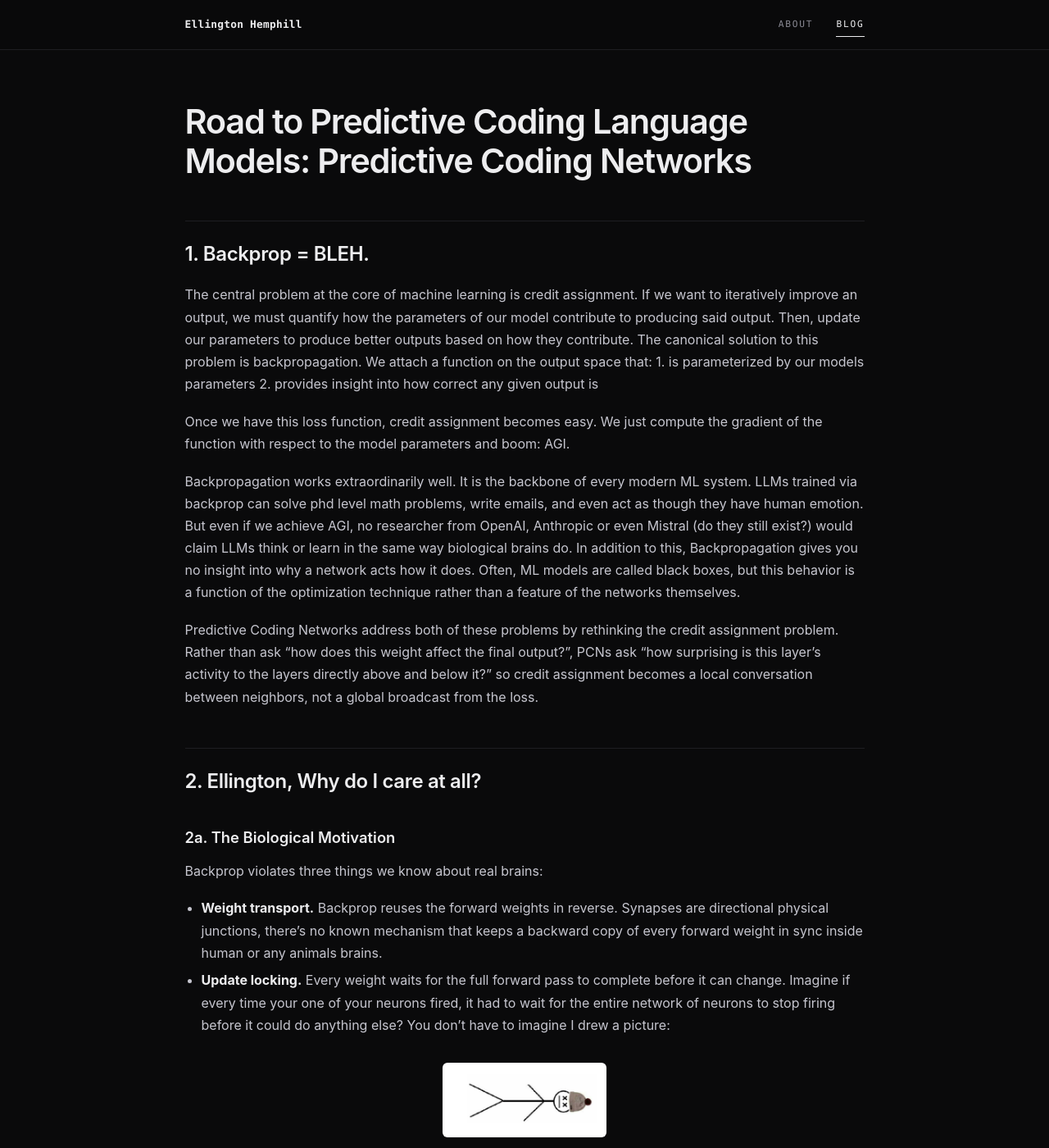
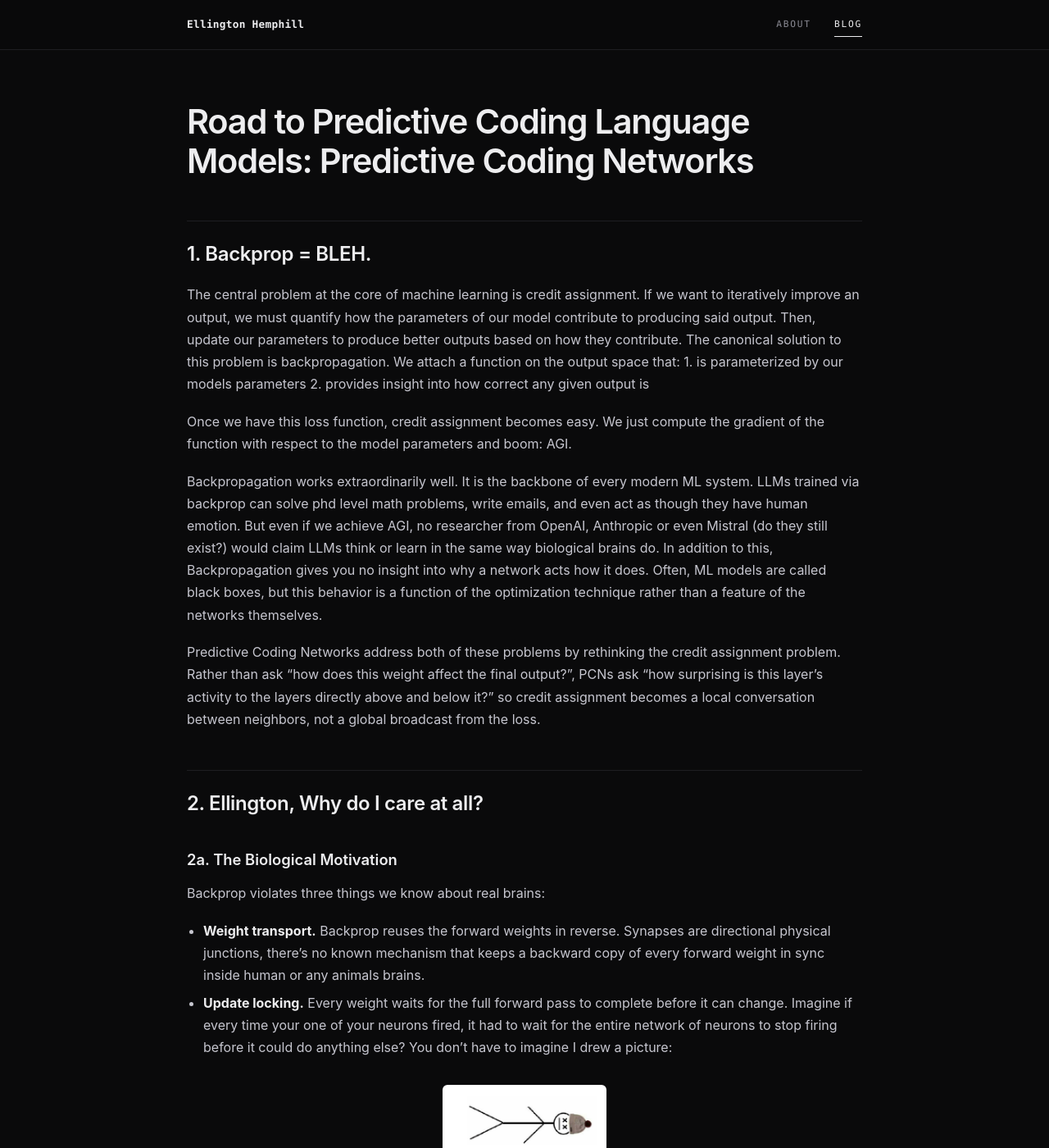
Before and after one commit to apollo1291/me, a Jekyll site: the page built from blog/intro-to-pcns/blog.md, in a window 1280 px wide and 1400 px high. Shown: the whole window at 82% size. Built offline with Jekyll 4.4.1, drawn with Linux system fonts in a browser that asks for light colours.

Commit message:
spacing 8

```diff
--- a/assets/css/style.css
+++ b/assets/css/style.css
@@ -49,7 +49,7 @@ body {
 /* Per-page measures */
 body.page-home { --measure: 880px; }
 body.page-blog { --measure: 1040px; }
-body.page-post { --measure: 925px; }
+body.page-post { --measure: 920px; }
 
 a {
   color: inherit;
```
